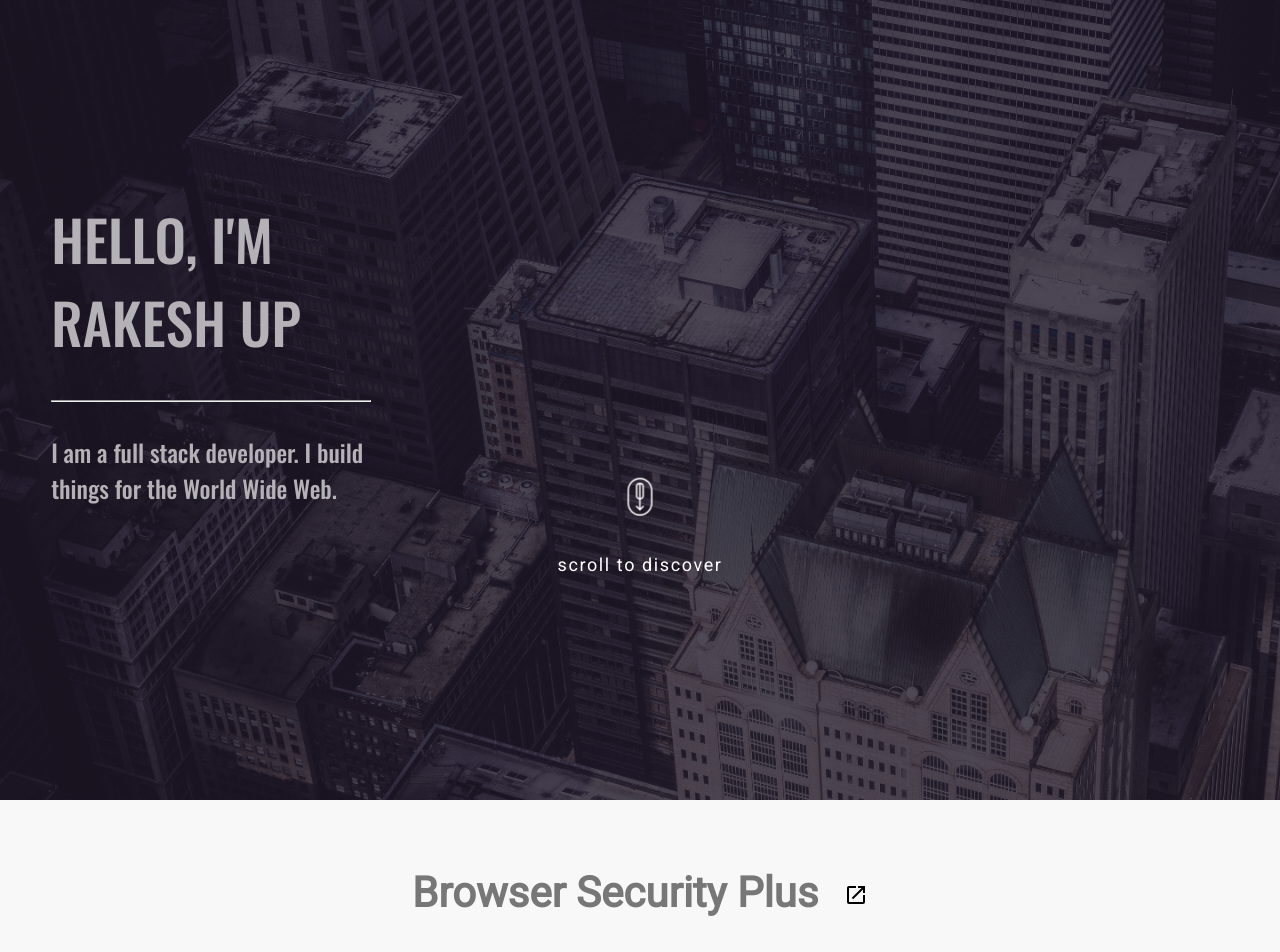
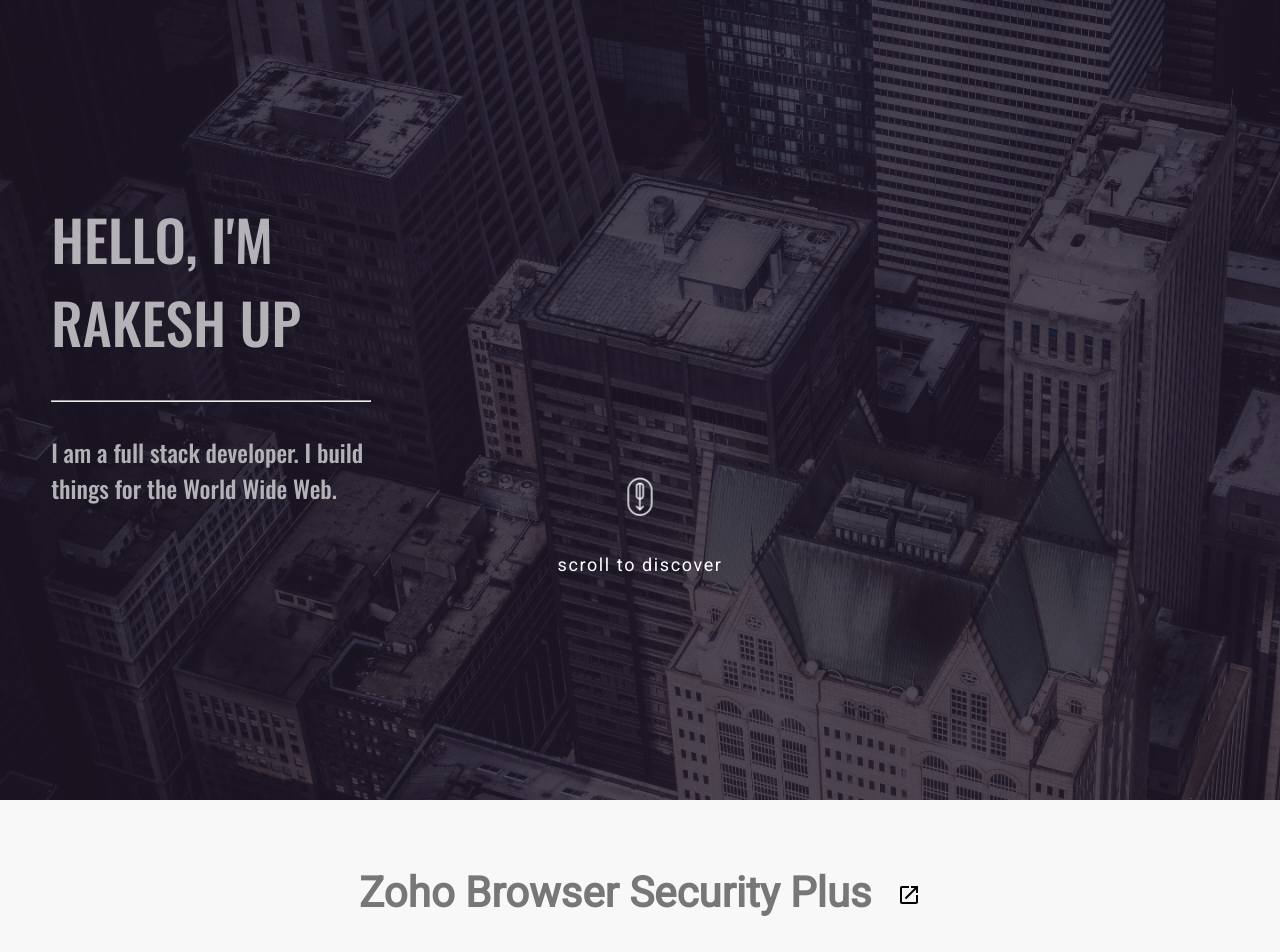
Before and after one commit to RakeshUP/portfolio-v2, a React (Create React App) app: page / in a window 1280 px wide. Shown: the top 952 px of the page. Built offline with nearby package versions, Linux system fonts and the light colour scheme.

Commit message:
Changed text

```diff
--- a/src/js/App.js
+++ b/src/js/App.js
@@ -13,7 +13,7 @@ const App = () => {
     <div>
       <Intro />
       <Projects alt="BSP" className="bsp" position={2} src={bsp} Link="https://www.manageengine.com/browser-security/"
-        Heading="Browser Security Plus" TagLine="An enterprise browser security tool that helps IT administrators manage and secure browsers.">
+        Heading="Zoho Browser Security Plus" TagLine="An enterprise browser security tool that helps IT administrators manage and secure browsers.">
         <p type="Description">Protects Windows desktops from web-based attacks</p>
         <p type="Description">Has browser extensions for Chrome, Firefox and IE to prevent in-browser attacks</p>
         <p type="Description">Has 10k+ paid installations and made a revenue of $100k+ during 2019</p>
```
Also changed, not shown: src/js/Work.js (deleted, +0 -11 lines).
